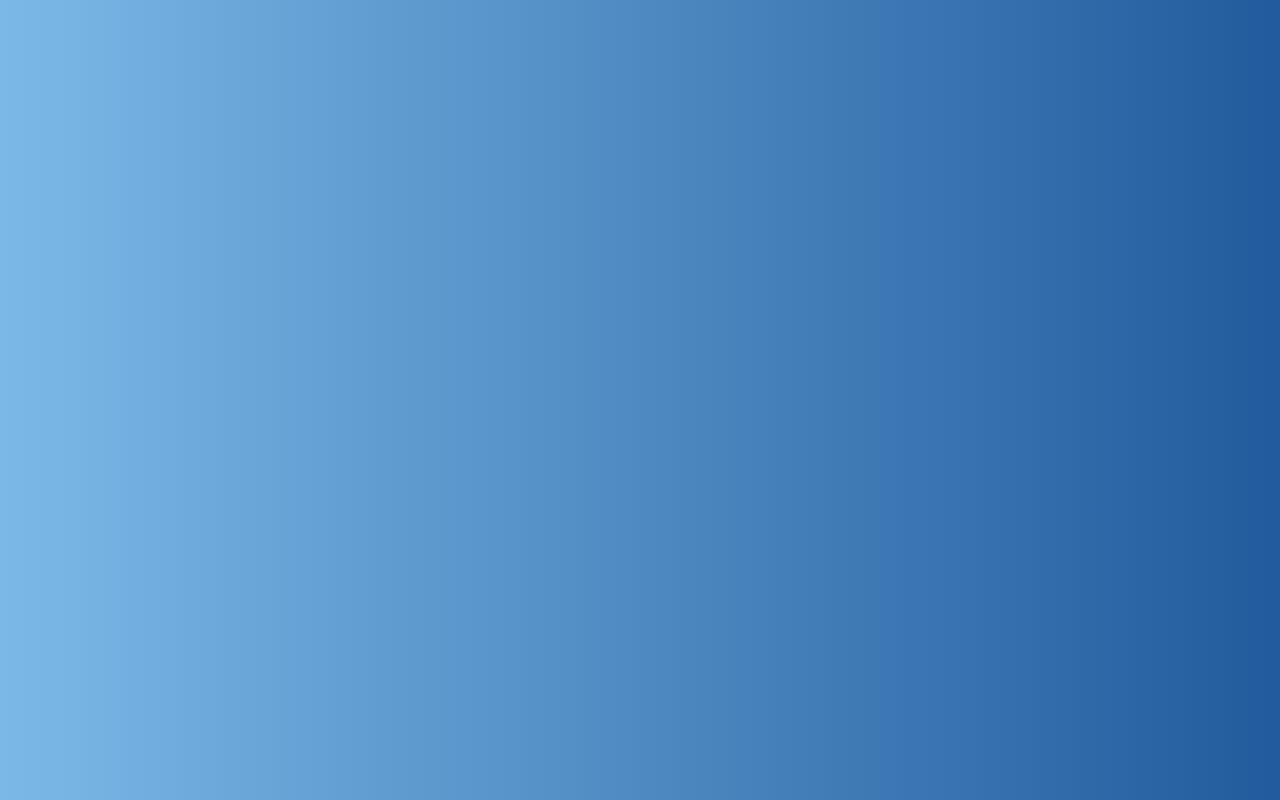
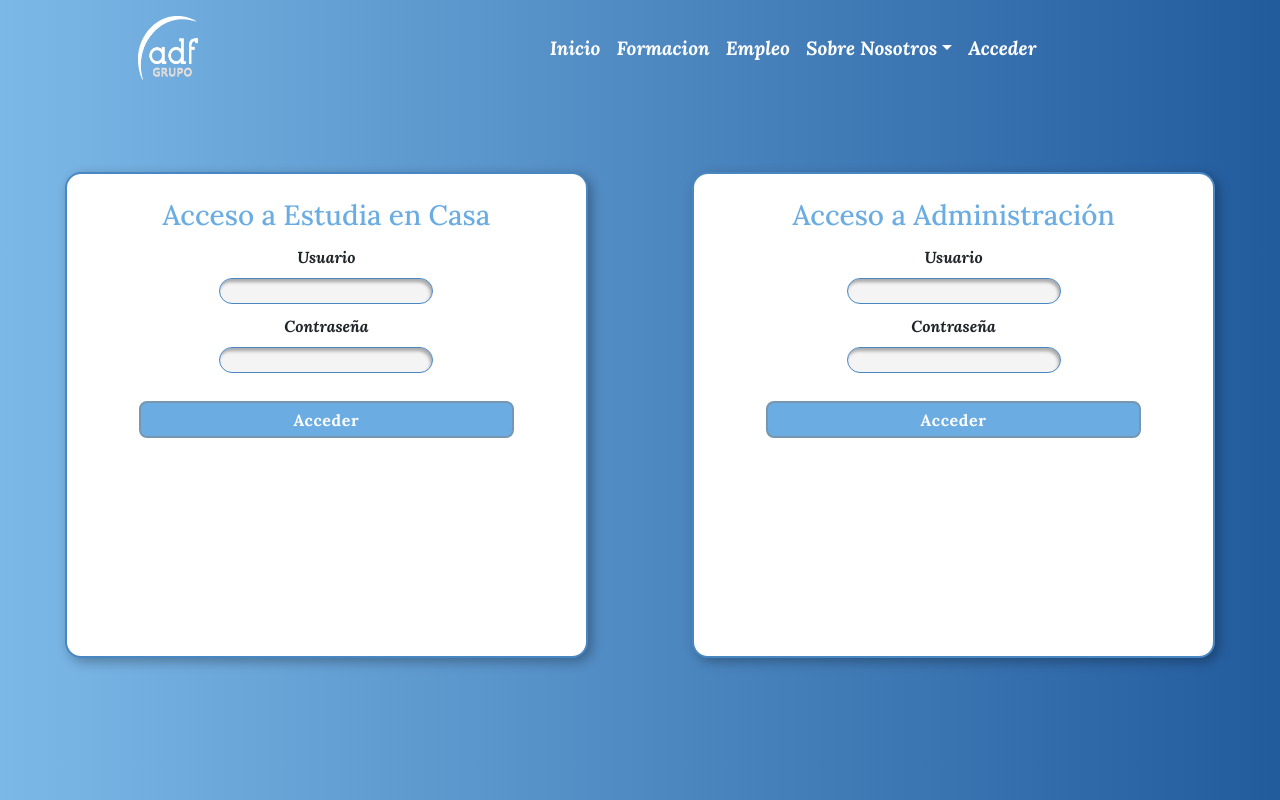
Before and after one commit to AlexArt25/academiadf, a React (Create React App) app in the folder academiadf/: page /acceder in a window 1280 px wide. Built offline with nearby package versions, Linux system fonts and the light colour scheme.

Commit message:
Añadida la pagina de Acceder

```diff
--- a/academiadf/src/components/MenuHeader.jsx
+++ b/academiadf/src/components/MenuHeader.jsx
@@ -17,10 +17,10 @@ const MenuHeader = () => {
                     <Nav.Link className="link" href="/inicio">Inicio</Nav.Link>
                     <Nav.Link className="link" href="/formacion">Formacion</Nav.Link>
                     <Nav.Link className="link" href="/empleo">Empleo</Nav.Link>
-                    {/* <Nav.Link className="link" href="/formacion">Formacion</Nav.Link> */}
                     <NavDropdown title="Sobre Nosotros" className="link" id="basic-nav-dropdown">
                     {/* <NavDropdown.Item className="dropDownMenu" href="/Contacto">Contacto</NavDropdown.Item> */}
                     </NavDropdown>
+                    <Nav.Link className="link" href="/acceder">Acceder</Nav.Link>
                 </Nav>
                 </Navbar.Collapse>
             </Container>
--- a/academiadf/src/pages/Acceder.css
+++ b/academiadf/src/pages/Acceder.css
@@ -3,5 +3,58 @@
     width: 100%;
     background: rgb(124,184,231);
     background: linear-gradient(90deg, rgba(124,184,231,1) 0%, rgba(30,88,155,0.98) 100%);
-    /* backdrop-filter: blur(20px); */
 }
+.main.mainAcceder{
+    overflow: hidden!important;
+    background-color: transparent !important;
+    display: flex;
+    flex-direction: row;
+    justify-content: space-around;
+    flex-wrap: wrap;
+}
+
+.divFormularioEstudiaEnCasa, .divFormularioAdministracion{
+    height:auto;
+    width: 50%;
+    margin: 0 auto;
+    margin-top: 5%;
+    margin-bottom: 2%;
+    padding: 2% 2%;
+    background-color: white;
+    border-radius: 1rem;
+    border: 2px solid #4987C3;
+    box-shadow: 0.25rem 0.23rem 0.7rem rgba(0, 0, 0, 0.3);
+    display: flex;
+    flex-direction: column;
+}
+
+.divFormularioEstudiaEnCasa form, .divFormularioAdministracion form{
+    display: flex;
+    flex-direction: column;
+    align-items: center;
+    justify-content: center;
+}
+
+.divFormularioEstudiaEnCasa label, .divFormularioAdministracion label{
+    font-weight: bold;
+    font-style: italic;
+    margin: 1% auto;
+
+}
+
+.divFormularioEstudiaEnCasa input, .divFormularioAdministracion input{
+        background-color: #F4F4F5;
+        border: 0.03rem solid #4987C3;
+        border-radius: 1rem;
+        box-shadow: inset -0.1rem 0.2rem 0.2rem rgba(0, 0, 0, 0.3);
+        margin-left: 2rem;
+        text-align: center;
+        margin: 1% auto;
+}
+
+.mainAcceder button{
+    height: 20%;
+    width: 80%;
+    margin: 5% auto 2% auto;
+    border-radius: 0.5rem;
+}
--- a/academiadf/src/pages/Acceder.jsx
+++ b/academiadf/src/pages/Acceder.jsx
@@ -1,8 +1,74 @@
 import React from 'react'
+import { useState } from 'react';
+import MenuHeader from '../components/MenuHeader';
 import "./Acceder.css";
 const Acceder = () => {
+
+    const [usuario,setUsuario] = useState("");
+    const [password,setPassword] = useState("");
+    const [usuarioAdmin,setUsuarioAdmin] = useState("");
+    const [passwordAdmin,setPasswordAdmin] = useState("");
+
+    const gestorUsuario = (e) =>{
+        setUsuario(e.target.value);
+    }
+    const gestorPassword = (e) =>{
+        setPassword(e.target.value);
+    }
+
+    const gestorUsuarioAdmin = (e) =>{
+        setUsuarioAdmin(e.target.value);
+    }
+
+    const gestorPasswordAdmin = (e) =>{
+        setPasswordAdmin(e.target.value);
+    }
+
+    const submitEstudiaEnCasa = (e) =>{
+        e.preventDefault();
+
+        if(usuario==="" || password===""){
+            console.log("Debe especificar usuario y contraseña válidos");
+        }else{
+            console.log("Usuario Valido")
+        }
+    }
+
+    const submitAdministracion = (e) =>{
+        e.preventDefault();
+
+        if(usuarioAdmin==="" || passwordAdmin===""){
+            console.log("Debe especificar usuario y contraseña válidos");
+        }else{
+            console.log("Usuario Valido")
+        }
+    }
+
     return (
         <div className="divAcceder">
+            <MenuHeader/>
+            <main className="main mainAcceder">
+                <div className="divFormularioEstudiaEnCasa col-12 col-md-5">
+                    <h3>Acceso a Estudia en Casa</h3>
+                    <form action="" onSubmit={submitEstudiaEnCasa}>
+                        <label htmlFor="usuario">Usuario</label>
+                        <input type="text" name="usuario" id="usuario" onChange={gestorUsuario} value={usuario}/>
+                        <label htmlFor="password">Contraseña</label>
+                        <input type="password" name="password" id="password" onChange={gestorPassword} value={password}/>
+                        <button>Acceder</button>
+                    </form>
+                </div>
+                <div className="divFormularioAdministracion col-12 col-md-5">
+                <h3>Acceso a Administración</h3>
+                    <form action="" onSubmit={submitAdministracion}>
+                        <label htmlFor="usuarioAdmin">Usuario</label>
+                        <input type="text" name="usuarioAdmin" id="usuario" onChange={gestorUsuarioAdmin} value={usuarioAdmin}/>
+                        <label htmlFor="passwordAdmin">Contraseña</label>
+                        <input type="password" name="passwordAdmin" id="passwordAdmin" onChange={gestorPasswordAdmin} value={passwordAdmin}/>
+                        <button>Acceder</button>
+                    </form>
+                </div>
+            </main>
         </div>
     )
 }
```
